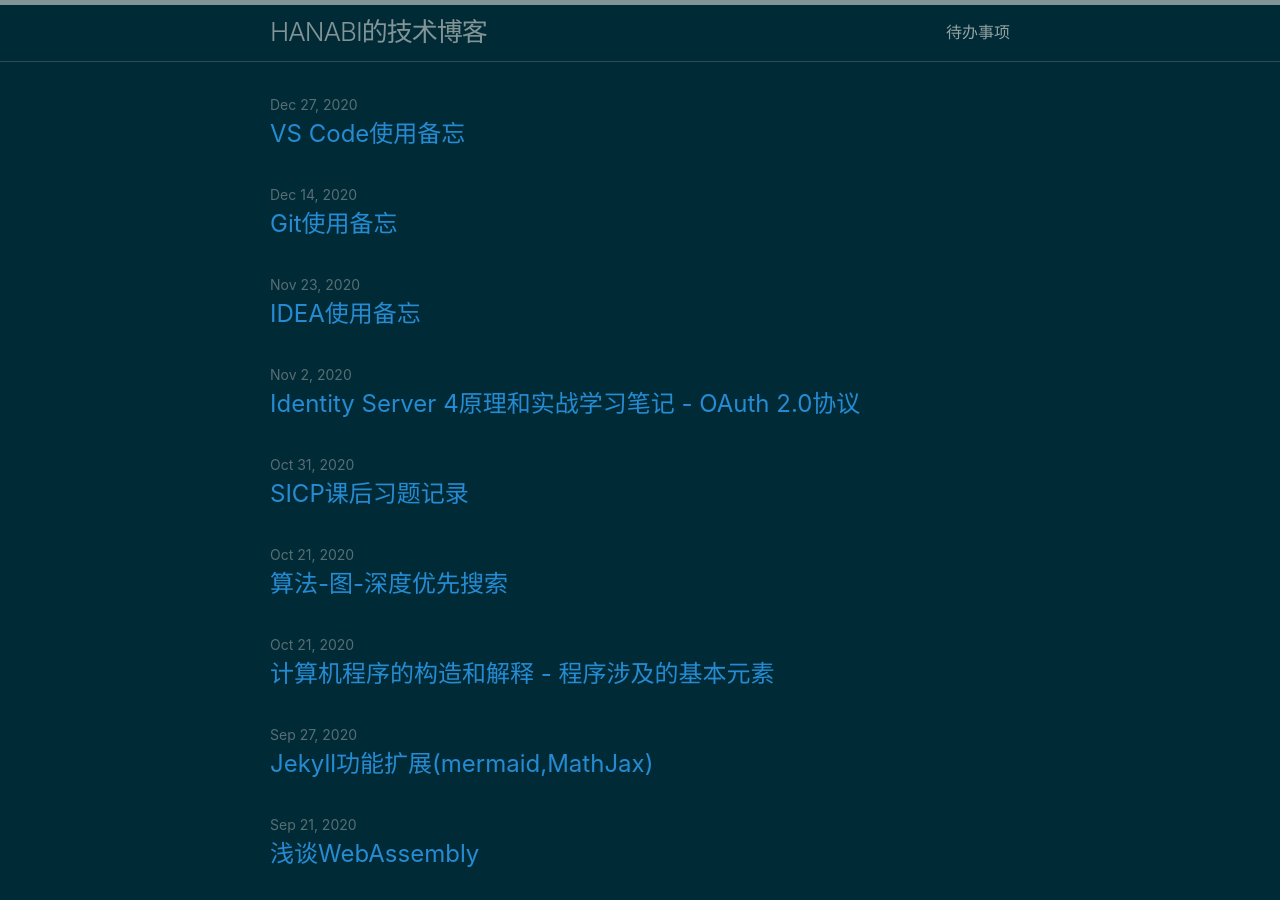
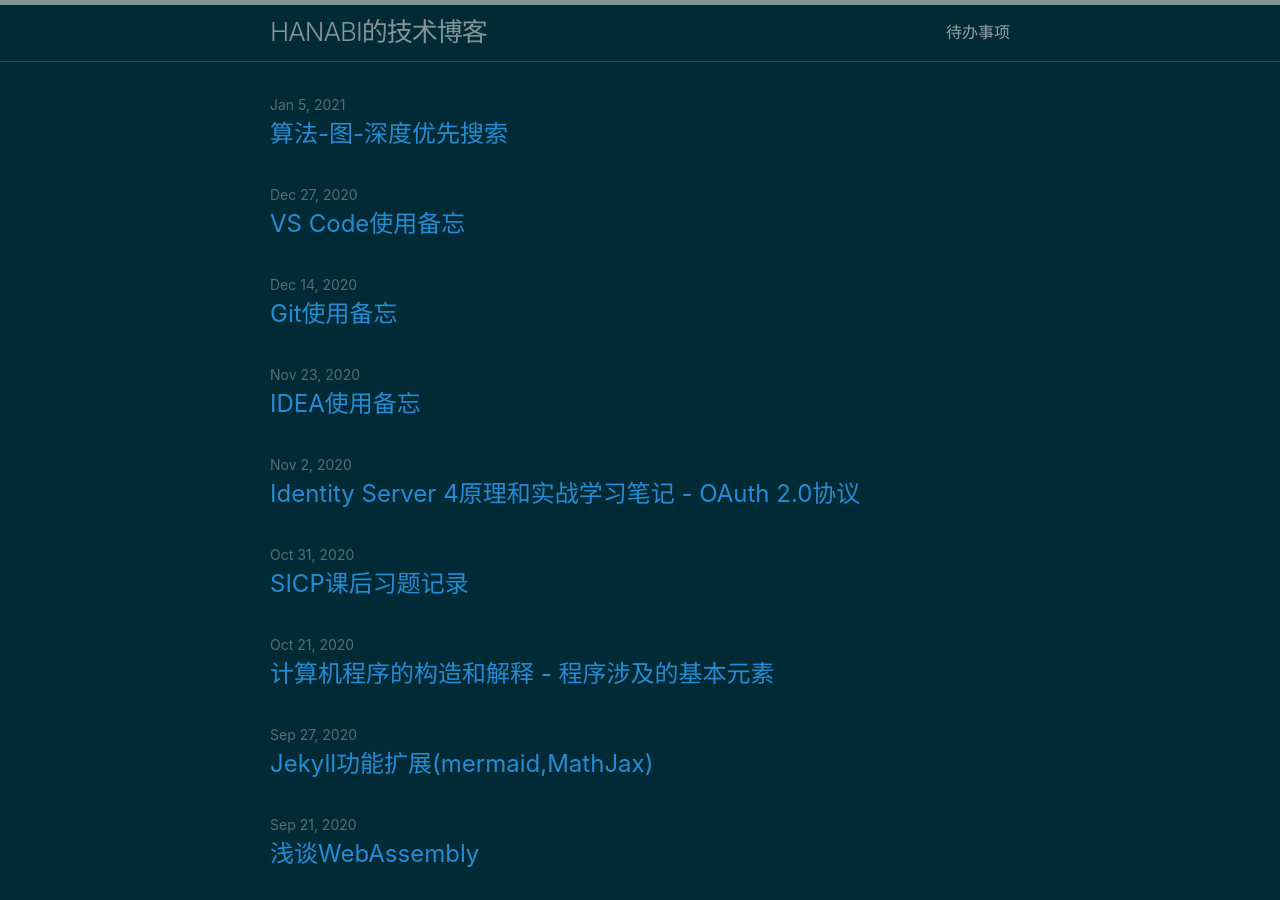
Before and after one commit to KamenRiderKuuga/kamenriderkuuga.github.io, a Jekyll site: the page built from index.md, in a window 1280 px wide and 900 px high. Built offline with Jekyll 4.4.1, drawn with Linux system fonts in a browser that asks for light colours.

Commit message:
Update 2021-01-05-Algorithms-1.md

```diff
--- a/_posts/2021-01-05-Algorithms-1.md
+++ b/_posts/2021-01-05-Algorithms-1.md
@@ -1,7 +1,7 @@
 ---
 layout: post
 title: '算法-图-深度优先搜索'
-date: 2020-10-21
+date: 2021-01-05
 author: HANABI
 color: rgb(54,59,64)
 tags: 算法
```
